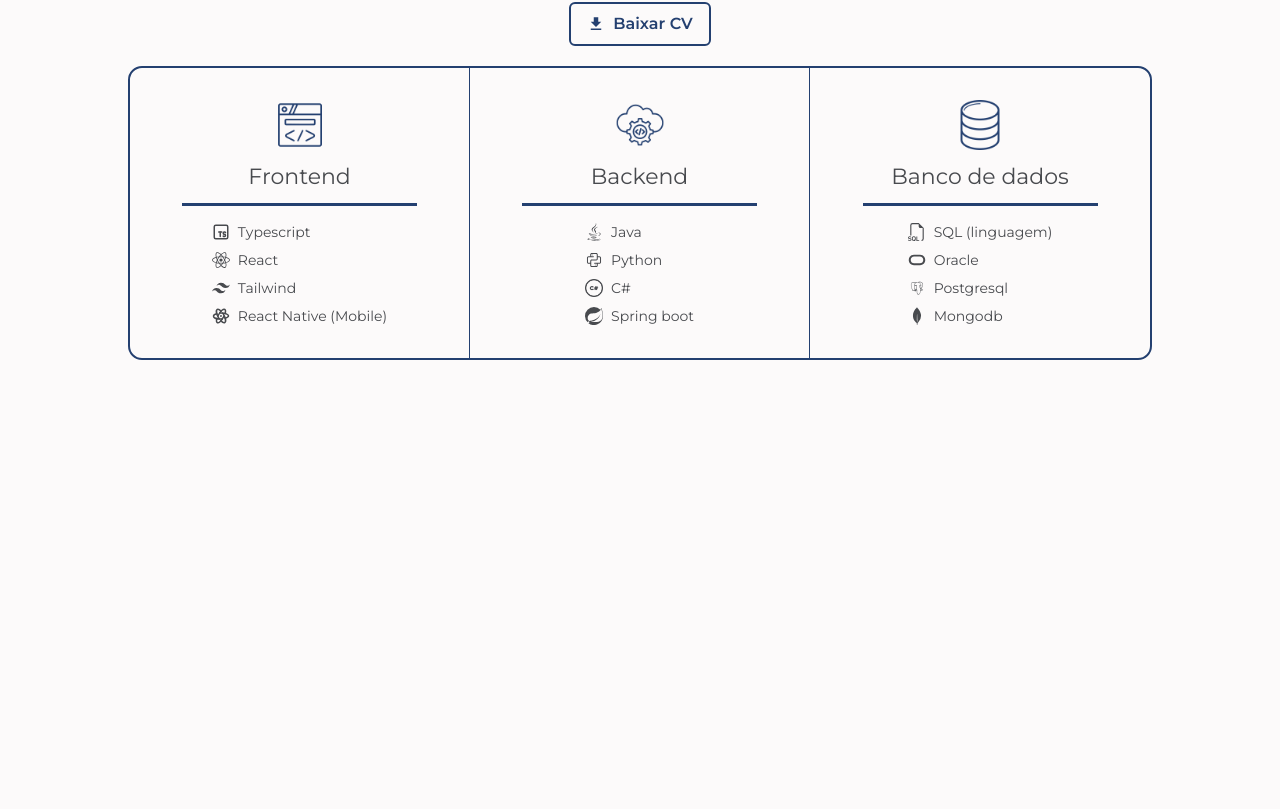
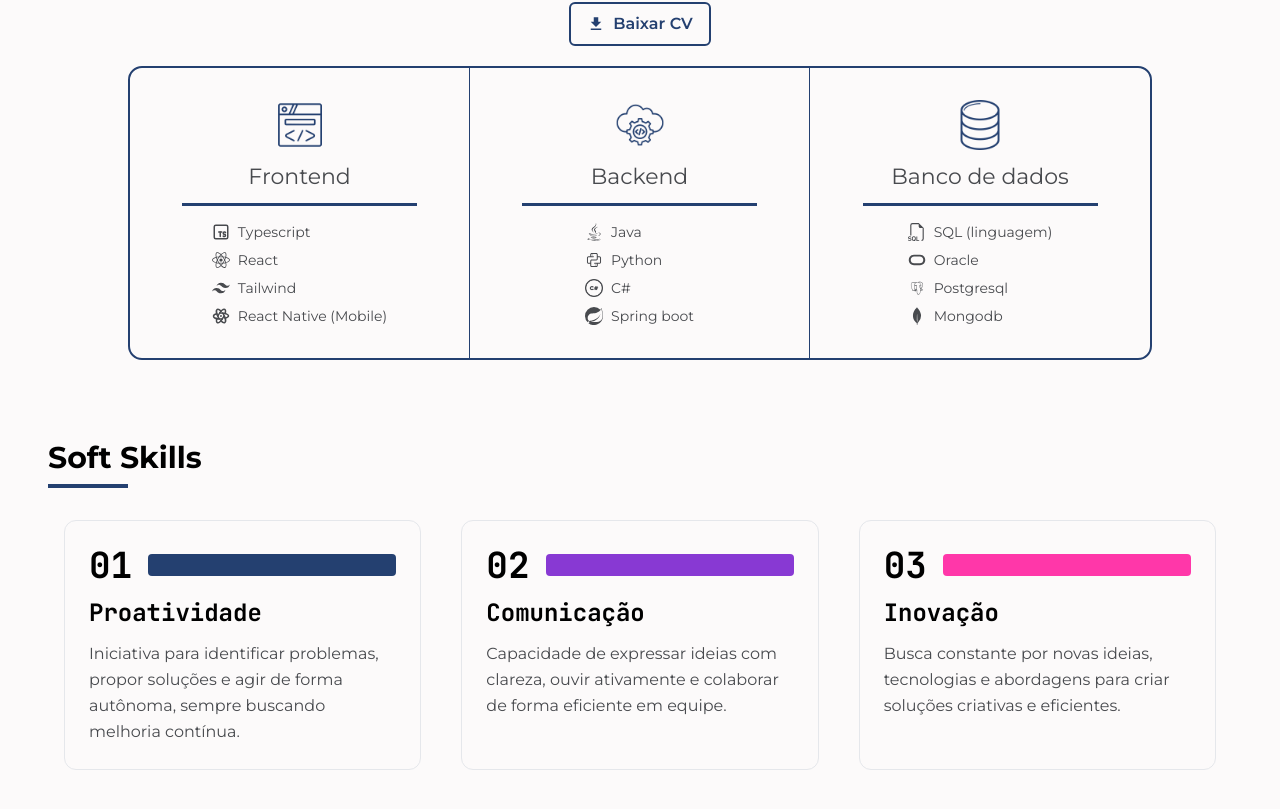
Before and after one commit to MariaEdPaixao/mariadev, a Next.js app: page / in a window 1280 px wide. Shown: the part 1269-2078 px from the top of the page. Before the commit the page ends 1677 px from the top, so only its background shows below. Built offline with nearby package versions, Linux system fonts and the light colour scheme.

Commit message:
feat: seção soft skills

```diff
--- a/src/app/page.tsx
+++ b/src/app/page.tsx
@@ -5,18 +5,20 @@
 import { DownloadCV } from "@/components/download-cv";
 import HardSkills from "@/components/hardskills";
 import NavBar from "@/components/NavBar";
+import SoftSkills from "@/components/soft-skills";
 
 export default function Home() {
   return (
     <div>
       <NavBar />
       <Banner/>
-      <div className="p-12">
+      <div className="flex flex-col p-12 gap-20">
         <div className=" flex flex-col justify-center items-center">
           <AboutMe/>
           <DownloadCV/>
+          <HardSkills/>
         </div>
-        <HardSkills/>
+        <SoftSkills/>
       </div>
     </div>
   );
--- /dev/null
+++ b/src/components/soft-skills/card-skill/index.tsx
@@ -0,0 +1,52 @@
+import { SoftSkills } from "@/utils/softskills";
+
+export default function CardSkill() {
+  return (
+    <section className="w-full flex justify-center px-4">
+      <div
+        className="
+          w-full max-w-6xl
+          grid grid-cols-1 sm:grid-cols-2 lg:grid-cols-3
+          gap-10
+        "
+      >
+        {SoftSkills.map((softskill) => (
+          <div
+            key={softskill.id}
+            className="
+              flex flex-col gap-3
+              p-6
+              rounded-xl
+              border border-[#E5E7EB]
+              hover:shadow-lg
+              transition
+            "
+          >
+            <div className="flex items-center gap-4">
+              <span className="font-jetbrains font-bold text-3xl sm:text-4xl">
+                0{softskill.id}
+              </span>
+
+              <div
+                className="
+                  flex-1
+                  h-[18px] sm:h-[22px]
+                  rounded-sm
+                "
+                style={{ backgroundColor: softskill.color }}
+              />
+            </div>
+
+            <p className="font-jetbrains font-bold text-xl sm:text-2xl">
+              {softskill.title}
+            </p>
+
+            <span className="text-sm sm:text-base text-[#484A4E] leading-relaxed">
+              {softskill.description}
+            </span>
+          </div>
+        ))}
+      </div>
+    </section>
+  );
+}
--- /dev/null
+++ b/src/components/soft-skills/index.tsx
@@ -0,0 +1,11 @@
+import Title from "../Title";
+import CardSkill from "./card-skill";
+
+export default function SoftSkills(){
+    return(
+        <section className="flex flex-col gap-8" id="soft-skills">
+            <Title title="Soft Skills"/>
+            <CardSkill/>
+        </section>
+    )
+}
--- /dev/null
+++ b/src/components/soft-skills/softSkillsType.ts
@@ -0,0 +1,6 @@
+export interface SoftSkill {
+    id: number,
+    title: string,
+    description: string,
+    color: string
+}
--- a/src/utils/hardskills.ts
+++ b/src/utils/hardskills.ts
@@ -2,7 +2,7 @@
 import { AiOutlinePython } from "react-icons/ai";
 import { BsFiletypeSql } from "react-icons/bs";
 import { DiPostgresql } from "react-icons/di";
-import { FaGit, FaJava, FaReact } from "react-icons/fa";
+import { FaJava, FaReact } from "react-icons/fa";
 import { GrOracle } from "react-icons/gr";
 import { IoScanCircleSharp } from "react-icons/io5";
 import { RiTailwindCssFill } from "react-icons/ri";
--- /dev/null
+++ b/src/utils/softskills.ts
@@ -0,0 +1,25 @@
+import { SoftSkill } from "@/components/soft-skills/softSkillsType";
+
+export const SoftSkills: SoftSkill[] = [
+  {
+    id: 1,
+    title: "Proatividade",
+    description:
+      "Iniciativa para identificar problemas, propor soluções e agir de forma autônoma, sempre buscando melhoria contínua.",
+    color: "#244070",
+  },
+  {
+    id: 2,
+    title: "Comunicação",
+    description:
+      "Capacidade de expressar ideias com clareza, ouvir ativamente e colaborar de forma eficiente em equipe.",
+    color: "#8839D3",
+  },
+  {
+    id: 3,
+    title: "Inovação",
+    description:
+      "Busca constante por novas ideias, tecnologias e abordagens para criar soluções criativas e eficientes.",
+    color: "#FF37A9",
+  },
+];
```
